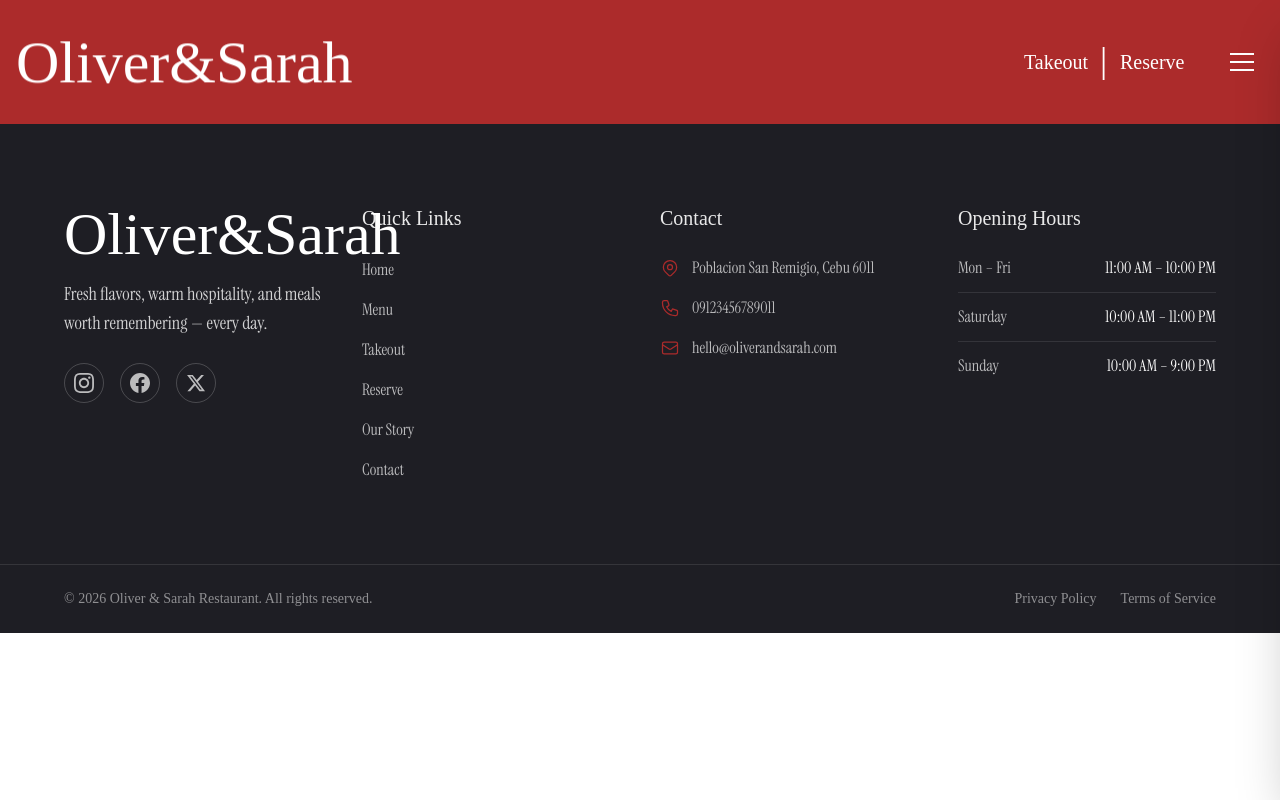
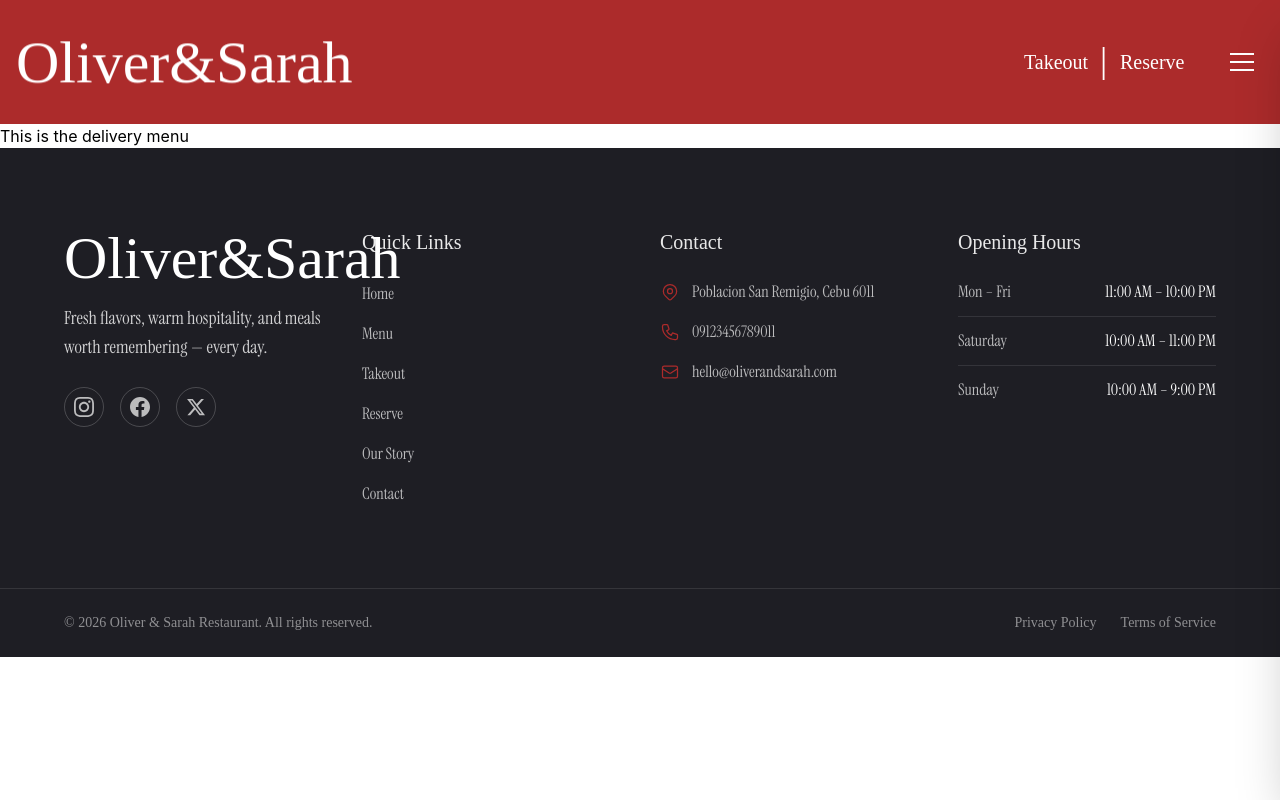
Before and after one commit to Nosewise0/Restaurant-Reservation-App, a React (Vite) app in the folder front-end/: page /menus/delivery in a window 1280 px wide. Built offline with nearby package versions, Linux system fonts and the light colour scheme; a web font is replaced by a local one.

Commit message:
route through products

```diff
--- a/front-end/src/App.tsx
+++ b/front-end/src/App.tsx
@@ -5,6 +5,7 @@ import About from "./pages/about"
 import Products from "./pages/products"
 import Footer from "./pages/footer"
 import Contact from "./pages/contact"
+import DeliveryMenu from "./pages/menus/delivery"
 
 
 function App() {
@@ -23,6 +24,7 @@ function App() {
           }
         />
         <Route path="/contact" element={<Contact />} />
+        <Route path="/menus/delivery" element={<DeliveryMenu />} />
       </Routes>
       <Footer />
     </>
--- /dev/null
+++ b/front-end/src/pages/menus/delivery.tsx
@@ -0,0 +1,7 @@
+export default function DeliveryMenu() {
+    return (
+        <section>
+            <h1>This is the delivery menu</h1>
+        </section>
+    )
+}
--- a/front-end/src/pages/products.tsx
+++ b/front-end/src/pages/products.tsx
@@ -1,4 +1,5 @@
 import ScrollReveal from "../components/ScrollReveal"
+import { Link } from "react-router-dom"
 
 export default function Products() {
     const menus = [
@@ -6,6 +7,7 @@ export default function Products() {
             title: "Delivery Menu",
             image: "https://images.unsplash.com/photo-1760888549280-4aef010720bd?w=500&auto=format&fit=crop&q=60&ixlib=rb-4.1.0&ixid=M3wxMjA3fDB8MHxzZWFyY2h8MTB8fGRlbGl2ZXJ5JTIwTWVudXxlbnwwfHwwfHx8MA%3D%3D",
             offsetClass: "lg:mt-16",
+            path: "/menus/delivery",
         },
         {
             title: "Dining Menu",
@@ -47,6 +49,9 @@ export default function Products() {
                             duration={800}
                             className={`flex flex-col w-full max-w-sm mx-auto sm:max-w-none ${item.offsetClass} transition-transform duration-500 hover:-translate-y-2 group cursor-pointer`}
                         >
+                            <Link to={item.path || "#"}
+                                className="block transition-transform duration-500 hover:-translate-y-2 group cursor-pointer"
+                            >
                             <div className="bg-[#D6D6D6] h-[300px] sm:h-[400px] md:h-[460px] lg:h-[500px] rounded-xs shadow-2xl flex flex-col justify-between overflow-hidden relative">
                                 <div className="w-full flex-1 overflow-hidden relative">
                                     {item.image ? (
@@ -66,6 +71,7 @@ export default function Products() {
                                     </span>
                                 </div>
                             </div>
+                            </Link>
                         </ScrollReveal>
                     ))}
                 </div>
```
